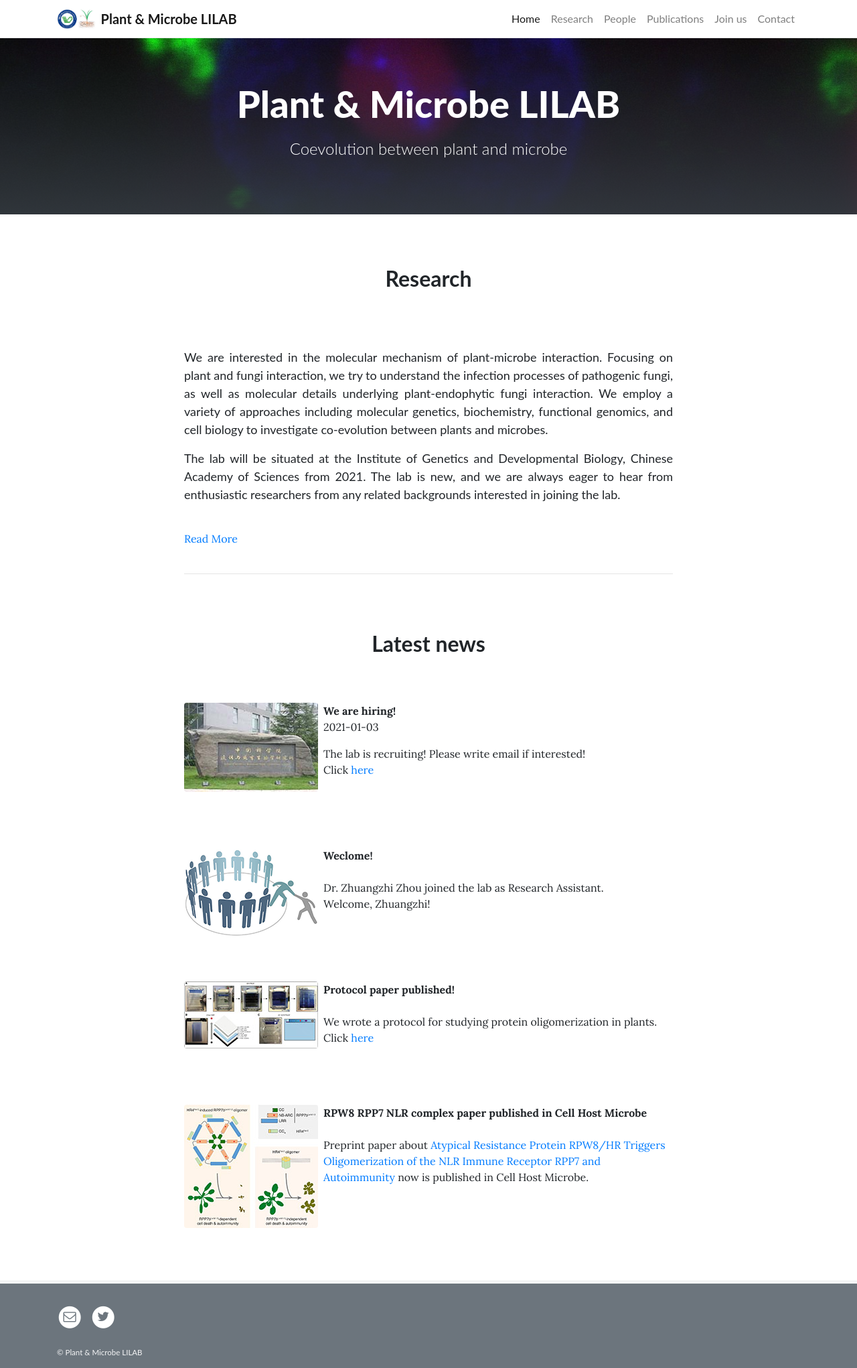
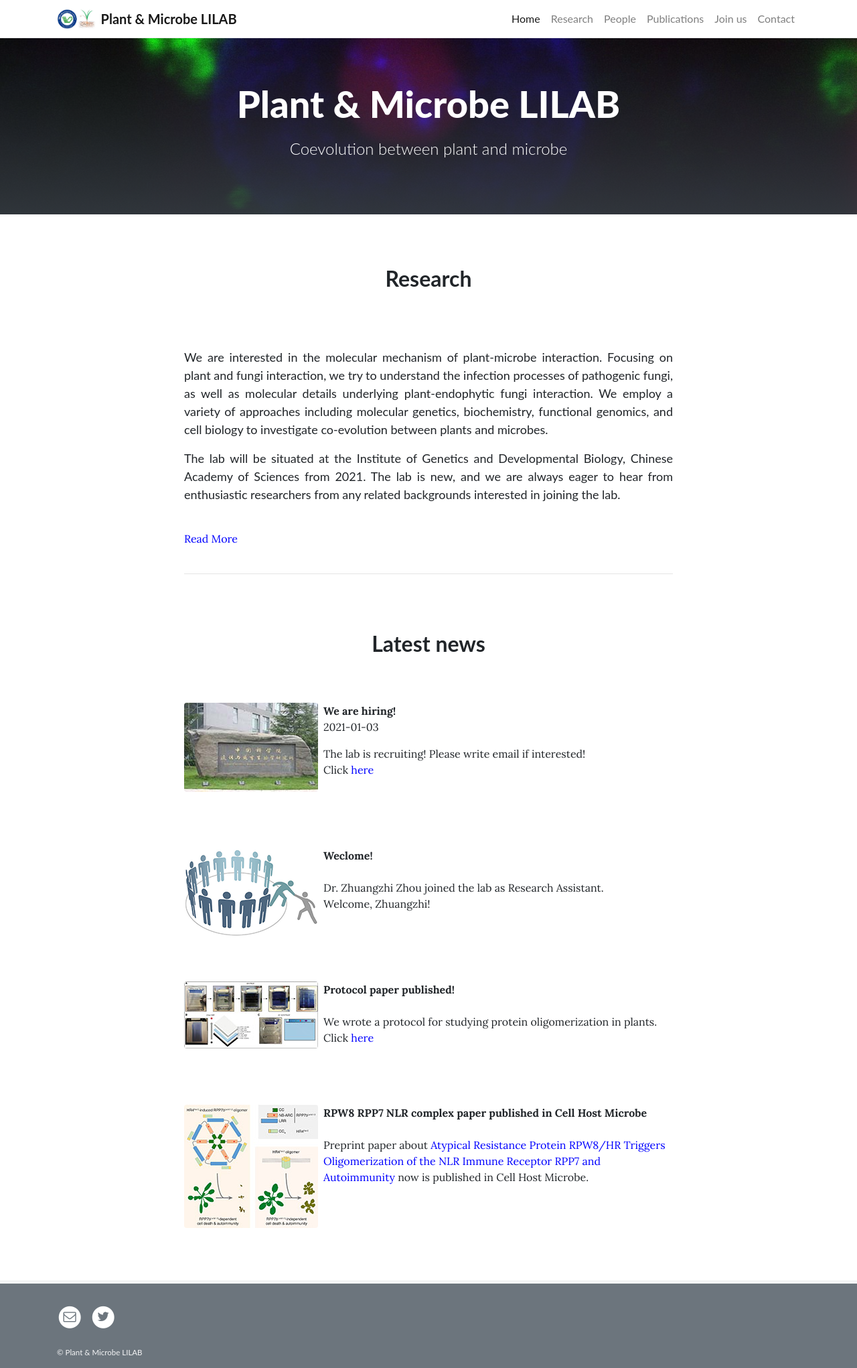
Before and after one commit to leili-plantmicrobe/leili-plantmicrobe.github.io, a Jekyll site: the page built from pages/home.md, in a window 1280 px wide. Shown: the whole page at 67% size. Built offline with Jekyll 4.4.1, drawn with Linux system fonts in a browser that asks for light colours.

Commit message:
Update _config.yml

```diff
--- a/_config.yml
+++ b/_config.yml
@@ -18,7 +18,7 @@ tweets_on_home: false                    # Show Twitter feed of twitter_username
 archive_permalink: /blog/               # Permalink of page using archive.html layout, required when using post categories
 logo: /assets/img/logo.jpg  # Logo in navbar, will be displayed with 30px height
 colors:
-  links: "#007bff"                      # Color for links: use a readable color that contrasts well with dark text
+  links: "#0000ff"                      # Color for links: use a readable color that contrasts well with dark text
   banner: "#007bff"                     # Background color for page banners: use color that contrasts well with white
   footer: "#6c757d"                     # Background color for footer: use color that contrasts well with white
 rounded_corners: true                   # Enable (default) rounded corners on boxes and buttons
```
